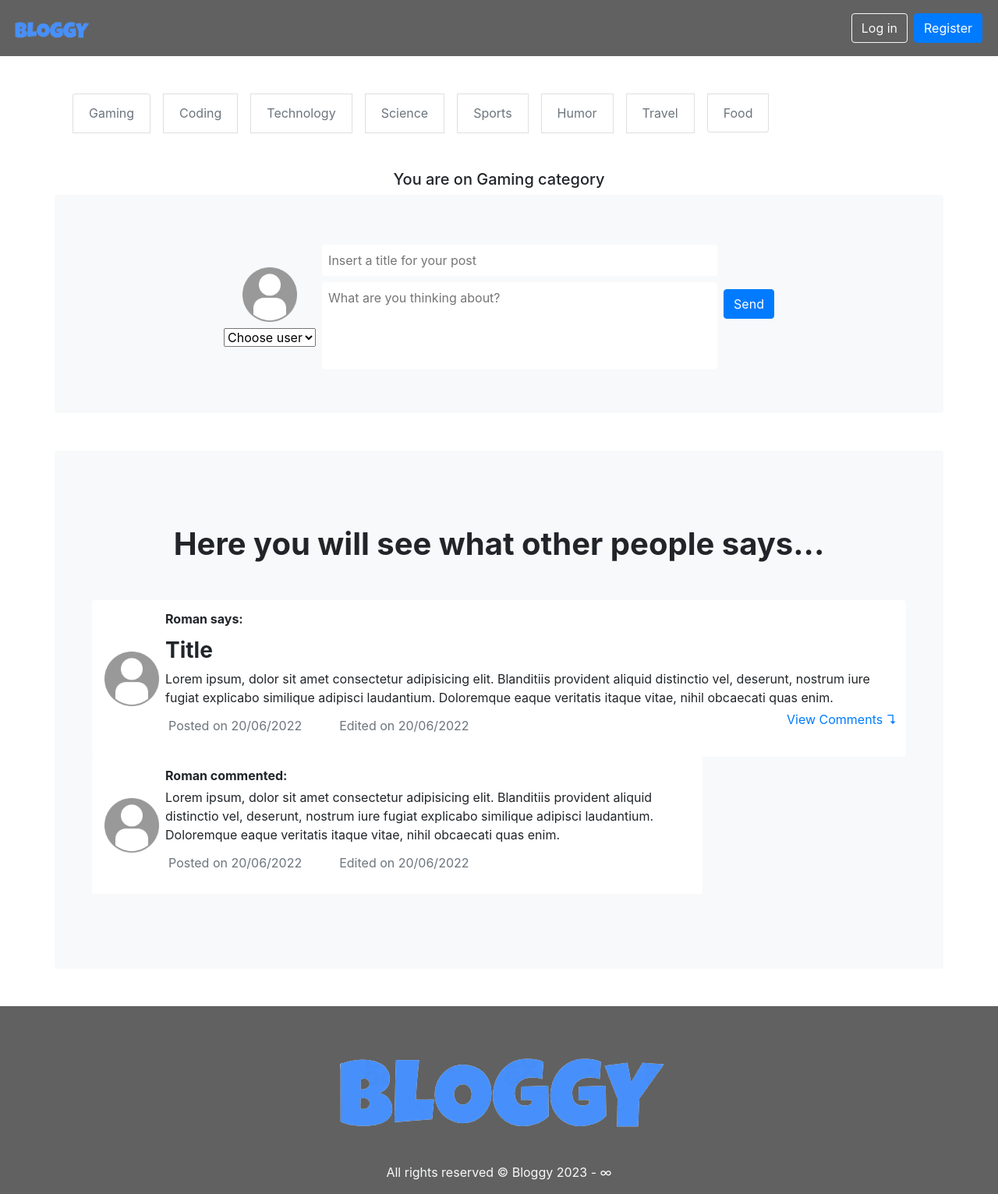
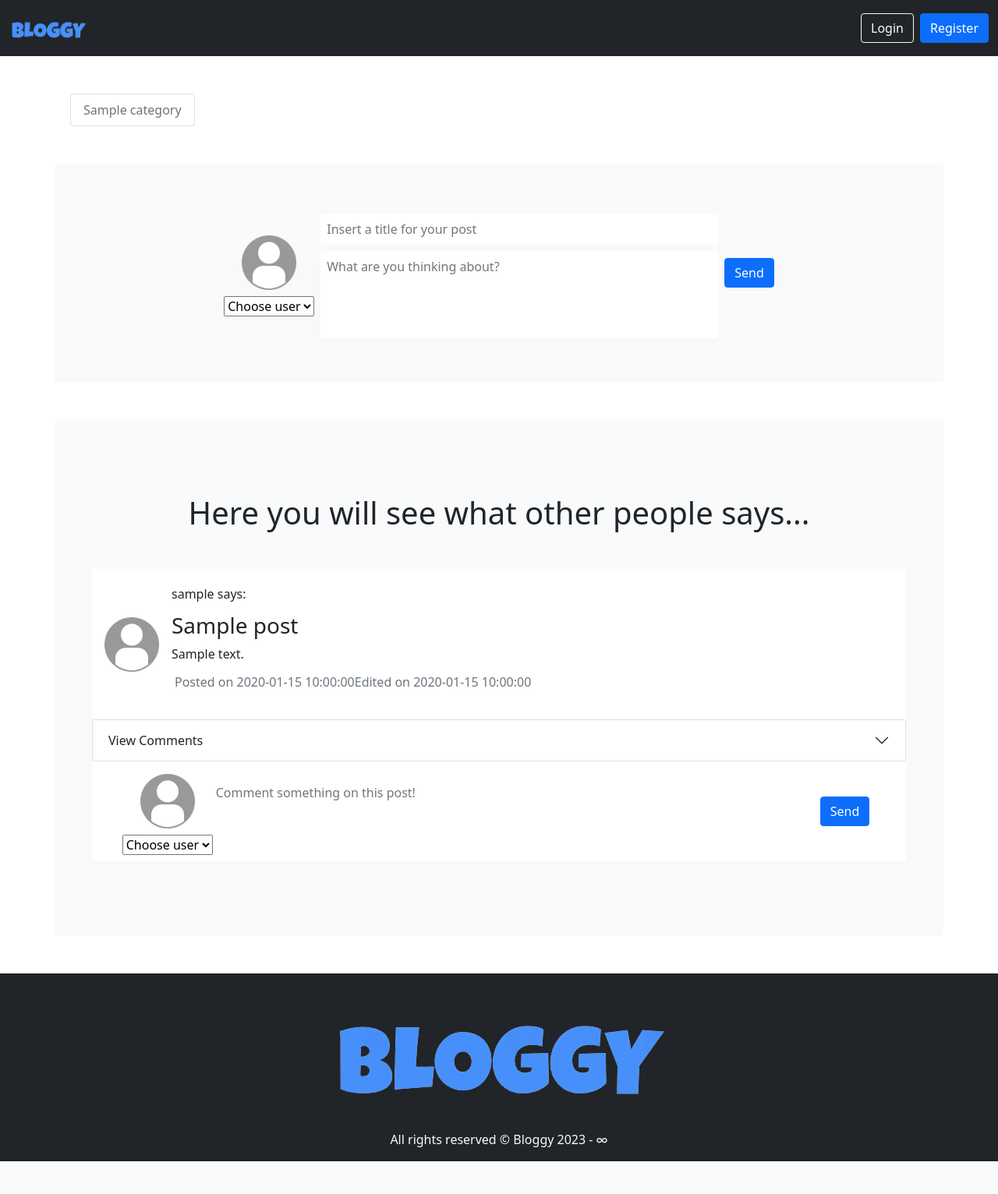
Before and after one commit to nazabucciarelli/bloggy-api, a Flask app: page / in a window 1280 px wide. Shown: the whole page at 78% size. After the commit the page ends 1490 px from the top, so only its background shows below. Run offline with Flask 3, Linux system fonts and the light colour scheme; tables that the repository leaves empty hold one stand-in row (values such as "Sample post"); some libraries are stand-ins or nearby versions.

Commit message:
comments on posts now working

```diff
--- a/app.py
+++ b/app.py
@@ -1,7 +1,9 @@
 from flask import Flask, render_template, request, url_for, redirect
 from flask_sqlalchemy import SQLAlchemy
 from flask_migrate import Migrate
-from sqlalchemy import ForeignKey
+from sqlalchemy import ForeignKey, DateTime
+from sqlalchemy.sql import func
+
 
 app = Flask(__name__)
 
@@ -39,8 +41,10 @@ class Post(db.Model):
     id = db.Column(db.Integer, primary_key=True)
     title = db.Column(db.String(100), nullable=False)
     content = db.Column(db.String(300), nullable=False)
-    date = db.Column(db.Date, nullable=False)
-    edit_date = db.Column(db.Date, nullable=True)
+    date = db.Column(DateTime(timezone=True),
+                     server_default=func.now(), nullable=False)
+    edit_date = db.Column(DateTime(timezone=True),
+                          onupdate=func.now(), nullable=True)
 
     user_id = db.Column(db.Integer, ForeignKey("user.id"), nullable=False)
     category_id = db.Column(db.Integer, ForeignKey(
@@ -55,8 +59,10 @@ class Commentary(db.Model):
 
     id = db.Column(db.Integer, primary_key=True)
     content = db.Column(db.String(200), nullable=False)
-    date = db.Column(db.Date, nullable=False)
-    edit_date = db.Column(db.Date, nullable=True)
+    date = db.Column(DateTime(timezone=True),
+                     server_default=func.now(), nullable=False)
+    edit_date = db.Column(DateTime(timezone=True),
+                          onupdate=func.now(), nullable=True)
     user_id = db.Column(db.Integer, ForeignKey("user.id"), nullable=False)
     post_id = db.Column(db.Integer, ForeignKey("post.id"), nullable=False)
 
@@ -78,6 +84,54 @@ def login():
 def register():
     return render_template("register.html")
 
+
 @app.route("/post", methods=['POST'])
 def post():
-    pass
+    post_title = request.form['title']
+    post_content = request.form['content']
+    post_user_id = request.form['user']
+    post_category_id = 1
+    post_date = func.current_timestamp()
+    post_edit_date = None
+    new_post = Post(title=post_title, content=post_content, date=post_date, edit_date=post_edit_date,
+                    user_id=post_user_id, category_id=post_category_id)
+    db.session.add(new_post)
+    db.session.commit()
+    return redirect(url_for('index'))
+
+
+@app.route("/comment/<post_id>", methods=['POST'])
+def comment(post_id):
+    comment_content = request.form['comment_content']
+    comment_date = func.current_timestamp()
+    comment_edit_date = None
+    comment_user_id = request.form['comment_user_id']
+    new_comment = Commentary(content=comment_content, date=comment_date,
+                             edit_date=comment_edit_date, user_id=comment_user_id, post_id = post_id)
+    db.session.add(new_comment)
+    db.session.commit()
+    return redirect(url_for('index'))
+
+
+@app.context_processor
+def inject_posts():
+    posts = db.session.query(Post).all()
+    return dict(posts=posts)
+
+
+@app.context_processor
+def inject_users():
+    users = db.session.query(User).all()
+    return dict(users=users)
+
+
+@app.context_processor
+def inject_comments():
+    comments = db.session.query(Commentary).all()
+    return dict(comments=comments)
+
+
+@app.context_processor
+def inject_categories():
+    categories = db.session.query(Category).all()
+    return dict(categories=categories)
--- a/templates/index.html
+++ b/templates/index.html
@@ -1,77 +1,119 @@
 {% extends 'layout.html'%}
-{% block title%} Bloggy - Only for curious people{% endblock %}
 {% block custom_css%}
-<link rel="stylesheet" href="{{url_for('static',filename='css/home.css')}}">{% endblock %}
+<link rel="stylesheet" href="{{url_for('static',filename='css/home.css')}}">
+{%endblock%}
 {% block body %}
-<div class="container d-flex align-items-center my-5">
-    <ul class="list-group d-flex flex-row">
-        <a href="" class="list-group-item mx-2 text-decoration-none text-secondary">Gaming</a>
-        <a href="" class="list-group-item mx-2 text-decoration-none text-secondary">Coding</a>
-        <a href="" class="list-group-item mx-2 text-decoration-none text-secondary">Technology</a>
-        <a href="" class="list-group-item mx-2 text-decoration-none text-secondary">Science</a>
-        <a href="" class="list-group-item mx-2 text-decoration-none text-secondary">Sports</a>
-        <a href="" class="list-group-item mx-2 text-decoration-none text-secondary">Humor</a>
-        <a href="" class="list-group-item mx-2 text-decoration-none text-secondary">Travel</a>
-        <a href="" class="list-group-item mx-2 text-decoration-none text-secondary">Food</a>
+{% include 'menu.html'%}
 
-    </ul>
-</div>
-<h5 class="text-center text-bold">You are on Gaming category</h5>
 <div class="container bg-light bg-gradient rounded">
-    <form class="d-flex justify-content-center align-items-center p-5">
+    <form action="/post" method="POST" class="d-flex justify-content-center align-items-center p-5">
         <div class="d-flex flex-column justify-content-center align-items-center">
             <img class="user-image m-2" src="{{url_for('static',filename='images/user.jpg')}}" alt="User default image">
-            <select name="" id="">
+            <select required name="user">
                 <option value="" selected disabled hidden>Choose user</option>
-                <option value="">Albert</option>
+                {% for user in users%}
+                <option value="{{user.id}}">{{user.username}}</option>
+                {% endfor %}
             </select>
         </div>
         <div class="d-flex w-50 flex-column m-2">
-            <input class="my-2 rounded p-2 border-0" placeholder="Insert a title for your post" type="text">
+            <input class="my-2 rounded p-2 border-0" name="title" required placeholder="Insert a title for your post"
+                type="text">
             <textarea placeholder="What are you thinking about?" style="resize: none;" class="rounded p-2 border-0"
-                rows="4" name="" id=""></textarea>
+                rows="4" name="content" required></textarea>
         </div>
-        <button class="btn btn-primary">Send</button>
+        <button type="submit" class="btn btn-primary">Send</button>
     </form>
 </div>
 
+
 <section class="container bg-light bg-gradient rounded p-5 my-5">
     <h1 class="text-center font-weight-bold my-5">Here you will see what other people says...</h1>
-
+    {% for post in posts%}
     <article class="my-5">
-        <div class="container d-flex justify-content-center align-items-center bg-white p-2 rounded">
-            <img class="user-image m-2"  src="{{url_for('static',filename='images/user.jpg')}}" alt="User image">
-            <div class="d-flex flex-column">
-                <p class="m-0 font-weight-bold my-1">Roman says:</p>
-                <h3 class="m-0 font-weight-bold my-2">Title</h3>
-                <p class="m-0">Lorem ipsum, dolor sit amet consectetur adipisicing elit. Blanditiis provident aliquid distinctio vel,
-                    deserunt, nostrum iure fugiat explicabo similique adipisci laudantium. Doloremque eaque veritatis itaque
-                    vitae, nihil obcaecati quas enim.</p>
+        <div class="container d-flex align-items-center bg-white p-2 rounded">
+            <img class="user-image m-2" src="{{url_for('static',filename='images/user.jpg')}}" alt="User image">
+            <div class="d-flex flex-column p-2 w-100">
+                {% for user in users%}
+                {% if user.id == post.user_id %}
+                <p class="m-0 font-weight-bold my-1">{{user.username}} says:</p>
+                {% endif%}
+                {% endfor %}
+                <h3 class="m-0 font-weight-bold my-2">{{post.title}}</h3>
+                <p class="m-0">{{post.content}}</p>
                 <div class="m-1 d-flex flex-row justify-content-between">
                     <div class="d-flex text-muted mt-2">
-                        <p class="mr-5">Posted on 20/06/2022</p>
-                        <p>Edited on 20/06/2022</p>
-                    </div>
-                    <a href="">View Comments ↴</a>
-                </div>
-            </div>
-        </div>
-        <div class="d-flex align-items-center bg-white w-75 p-2 rounded">
-            <img class="user-image m-2"  src="{{url_for('static',filename='images/user.jpg')}}" alt="User image">
-            <div class="d-flex flex-column">
-                <p class="m-0 font-weight-bold my-1">Roman commented:</p>
-                <p class="m-0">Lorem ipsum, dolor sit amet consectetur adipisicing elit. Blanditiis provident aliquid distinctio vel,
-                    deserunt, nostrum iure fugiat explicabo similique adipisci laudantium. Doloremque eaque veritatis itaque
-                    vitae, nihil obcaecati quas enim.</p>
-                <div class="m-1 d-flex flex-row justify-content-between">
-                    <div class="d-flex text-muted mt-2">
-                        <p class="mr-5">Posted on 20/06/2022</p>
-                        <p>Edited on 20/06/2022</p>
+                        <p class="mr-5">Posted on {{post.date}}</p>
+                        {% if post.edit_date != None%}
+                        <p>Edited on {{post.edit_date}}</p>
+                        {% endif %}
                     </div>
                 </div>
             </div>
         </div>
+
+        <div class="accordion" id="collapseExample{{post.id}}">
+            <div class="accordion-item">
+                <h2 class="accordion-header" id="headingTwo">
+                    <button class="accordion-button collapsed" type="button" data-bs-toggle="collapse"
+                        data-bs-target="#collapse{{post.id}}" aria-expanded="false" aria-controls="collapse{{post.id}}">
+                        View Comments
+                    </button>
+                </h2>
+                </form>
+                <div id="collapse{{post.id}}" class="accordion-collapse collapse" aria-labelledby="headingTwo"
+                    data-bs-parent="#collapseExample{{post.id}}">
+                    <div class="accordion-body">
+                        {% for comment in comments%}
+                        {% if comment.post_id == post.id %}
+                        <div class="d-flex align-items-center bg-white w-75 p-2 rounded">
+                            <img class="user-image m-2" src="{{url_for('static',filename='images/user.jpg')}}"
+                                alt="User image">
+                            <div class="d-flex flex-column p-2 w-100">
+                                {% for user in users%}
+                                {% if user.id == comment.user_id %}
+                                <p class="m-0 font-weight-bold my-1">{{user.username}} commented:</p>
+                                {% endif %}
+                                {% endfor %}
+                                <p class="m-0">{{ comment.content }}</p>
+                                <div class="m-1 d-flex flex-row justify-content-between">
+                                    <div class="d-flex text-muted mt-2">
+                                        <p class="mr-5">Posted on {{comment.date}}</p>
+                                        {%if comment.edit_date != none %}
+                                        <p>Edited on {{comment.edit_date}}</p>
+                                        {% endif %}
+                                    </div>
+                                </div>
+                            </div>
+                        </div>
+                        {% endif %}
+                        {% endfor %}
+                    </div>
+                </div>
+
+            </div>
+        </div>
+        <form action="/comment/{{post.id}}" method="POST"
+            class="bg-white d-flex flex-row justify-content-center align-items-center p-2">
+            <div class="d-flex flex-column justify-content-center align-items-center">
+                <img class="user-image m-2" src="{{url_for('static',filename='images/user.jpg')}}"
+                    alt="User default image">
+                <select required name="comment_user_id">
+                    <option value="" selected disabled hidden>Choose user</option>
+                    {% for user in users%}
+                    <option value="{{user.id}}">{{user.username}}</option>
+                    {% endfor %}
+                </select>
+            </div>
+
+            <textarea required name="comment_content" class="border-0 p-1 w-75" rows="3" type="text" style="resize: none;"
+                placeholder="Comment something on this post!"></textarea>
+            <button class="btn btn-primary m-2" type="submit">Send</button>
+        </form>
+
     </article>
+    {% endfor %}
+
 </section>
 
 
--- a/templates/layout.html
+++ b/templates/layout.html
@@ -1,38 +1,51 @@
 <!doctype html>
 <html lang="en">
+
 <head>
   <title>{% block title %} {% endblock %}</title>
   <meta charset="utf-8">
   <meta name="viewport" content="width=device-width, initial-scale=1, shrink-to-fit=no">
-    <link rel="stylesheet" href="https://stackpath.bootstrapcdn.com/bootstrap/4.3.1/css/bootstrap.min.css" integrity="sha384-ggOyR0iXCbMQv3Xipma34MD+dH/1fQ784/j6cY/iJTQUOhcWr7x9JvoRxT2MZw1T" crossorigin="anonymous">
+  <link href="https://cdn.jsdelivr.net/npm/bootstrap@5.0.2/dist/css/bootstrap.min.css" rel="stylesheet"
+    integrity="sha384-EVSTQN3/azprG1Anm3QDgpJLIm9Nao0Yz1ztcQTwFspd3yD65VohhpuuCOmLASjC" crossorigin="anonymous">
   {% block custom_css%} {% endblock %}
 </head>
-  <body style="display:flex; flex-direction:column;
-  justify-content:space-between;min-height:100vh;">
-    <nav class="navbar navbar-expand-sm navbar-dark" style="background-color: #616161;">
-        <a class="navbar-brand" href="/"><img style="width: 100px;" src="{{url_for('static',filename='images/logo.png')}}" alt="Logo"></a>
-        <button class="navbar-toggler d-lg-none" type="button" data-toggle="collapse" data-target="#collapsibleNavId" aria-controls="collapsibleNavId"
-            aria-expanded="false" aria-label="Toggle navigation"><svg xmlns="http://www.w3.org/2000/svg" width="16" height="16" fill="currentColor" class="bi bi-list" viewBox="0 0 16 16">
-                <path fill-rule="evenodd" d="M2.5 12a.5.5 0 0 1 .5-.5h10a.5.5 0 0 1 0 1H3a.5.5 0 0 1-.5-.5zm0-4a.5.5 0 0 1 .5-.5h10a.5.5 0 0 1 0 1H3a.5.5 0 0 1-.5-.5zm0-4a.5.5 0 0 1 .5-.5h10a.5.5 0 0 1 0 1H3a.5.5 0 0 1-.5-.5z"/>
-              </svg></button>
-        <div class="collapse navbar-collapse" id="collapsibleNavId">
-            <ul class="navbar-nav mr-auto mt-2 mt-lg-0">
+
+<body style="display:flex; flex-direction:column;justify-content:space-between;min-height:100vh;">
+
+  <nav class="navbar navbar-expand-lg navbar-light bg-dark">
+    <div class="container-fluid">
+      <button class="navbar-toggler" type="button" data-bs-toggle="collapse" data-bs-target="#navbarTogglerDemo03" aria-controls="navbarTogglerDemo03" aria-expanded="false" aria-label="Toggle navigation">
+        <span class="navbar-toggler-icon"></span>
+      </button>
+      <a class="navbar-brand" href="/"><img style="width: 100px;" src="{{url_for('static',filename='images/logo.png')}}"
+        alt="Logo"></a>
+      <div class="collapse navbar-collapse" id="navbarTogglerDemo03">
+        <ul class="navbar-nav me-auto mb-2 mb-lg-0">
         </ul>
-            <form class="form-inline my-2 my-lg-0">
-                <a class="btn btn-outline-light my-2 my-sm-0 mx-1" href="/login">Log in</a>
-                <a class="btn btn-primary my-2 my-sm-0 mx-1" href="/register">Register</a>
+        <form class="d-flex">
+          <a class="btn btn-outline-light mx-2" href="/login" type="submit">Login</a>
+          <a class="btn btn-primary" href="/register" type="submit">Register</a>
         </form>
+      </div>
     </div>
   </nav>
 
   {% block body %}
   {% endblock %}
-    <footer class="d-flex justify-content-center align-items-center flex-column" style="background-color: #616161;width: 100%;">
+  <footer class="d-flex justify-content-center align-items-center flex-column bg-dark"
+    style="width: 100%;">
     <img class="h-100" src="{{url_for('static',filename='images/logo.png')}}" alt="Logo">
     <p class="text-light">All rights reserved © Bloggy 2023 - ∞</p>
   </footer>
-    <script src="https://code.jquery.com/jquery-3.3.1.slim.min.js" integrity="sha384-q8i/X+965DzO0rT7abK41JStQIAqVgRVzpbzo5smXKp4YfRvH+8abtTE1Pi6jizo" crossorigin="anonymous"></script>
-    <script src="https://cdnjs.cloudflare.com/ajax/libs/popper.js/1.14.7/umd/popper.min.js" integrity="sha384-UO2eT0CpHqdSJQ6hJty5KVphtPhzWj9WO1clHTMGa3JDZwrnQq4sF86dIHNDz0W1" crossorigin="anonymous"></script>
-    <script src="https://stackpath.bootstrapcdn.com/bootstrap/4.3.1/js/bootstrap.min.js" integrity="sha384-JjSmVgyd0p3pXB1rRibZUAYoIIy6OrQ6VrjIEaFf/nJGzIxFDsf4x0xIM+B07jRM" crossorigin="anonymous"></script>
+  <script src="https://code.jquery.com/jquery-3.3.1.slim.min.js"
+    integrity="sha384-q8i/X+965DzO0rT7abK41JStQIAqVgRVzpbzo5smXKp4YfRvH+8abtTE1Pi6jizo"
+    crossorigin="anonymous"></script>
+  <script src="https://cdnjs.cloudflare.com/ajax/libs/popper.js/1.14.7/umd/popper.min.js"
+    integrity="sha384-UO2eT0CpHqdSJQ6hJty5KVphtPhzWj9WO1clHTMGa3JDZwrnQq4sF86dIHNDz0W1"
+    crossorigin="anonymous"></script>
+  <script src="https://cdn.jsdelivr.net/npm/bootstrap@5.0.2/dist/js/bootstrap.bundle.min.js"
+    integrity="sha384-MrcW6ZMFYlzcLA8Nl+NtUVF0sA7MsXsP1UyJoMp4YLEuNSfAP+JcXn/tWtIaxVXM"
+    crossorigin="anonymous"></script>
 </body>
+
 </html>
--- /dev/null
+++ b/templates/menu.html
@@ -0,0 +1,7 @@
+<div class="container d-flex align-items-center my-5">
+    <ul class="list-group d-flex flex-row">
+        {% for category in categories%}
+        <a href="get_posts/{{category.id}}" class="list-group-item mx-2 text-decoration-none text-secondary">{{category.name}}</a>
+        {% endfor %}
+    </ul>
+</div>
```
Lines whose indentation alone changed are shown as unchanged.
